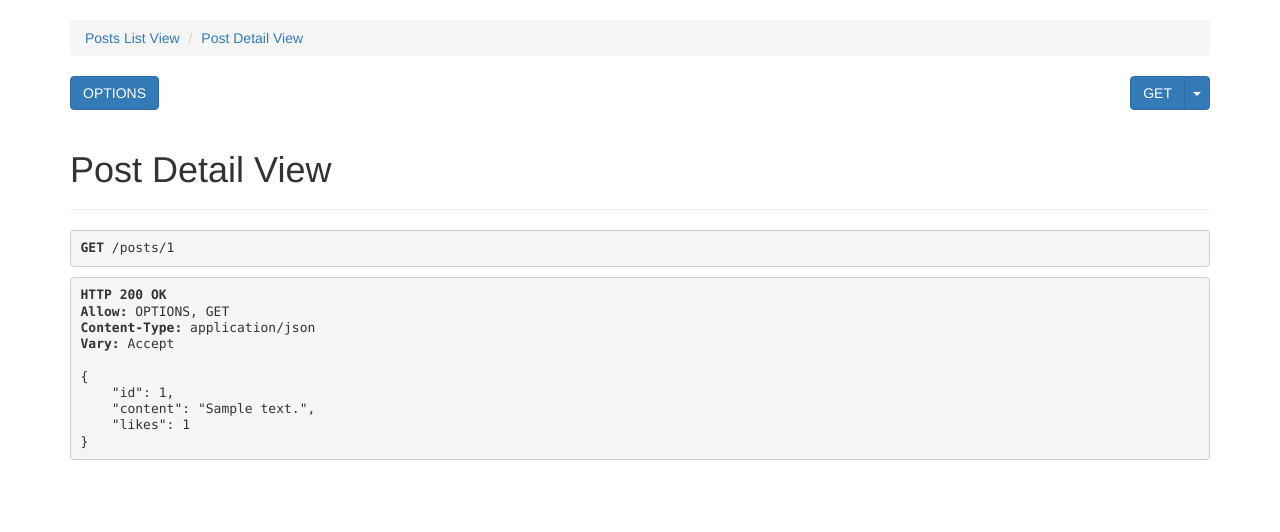
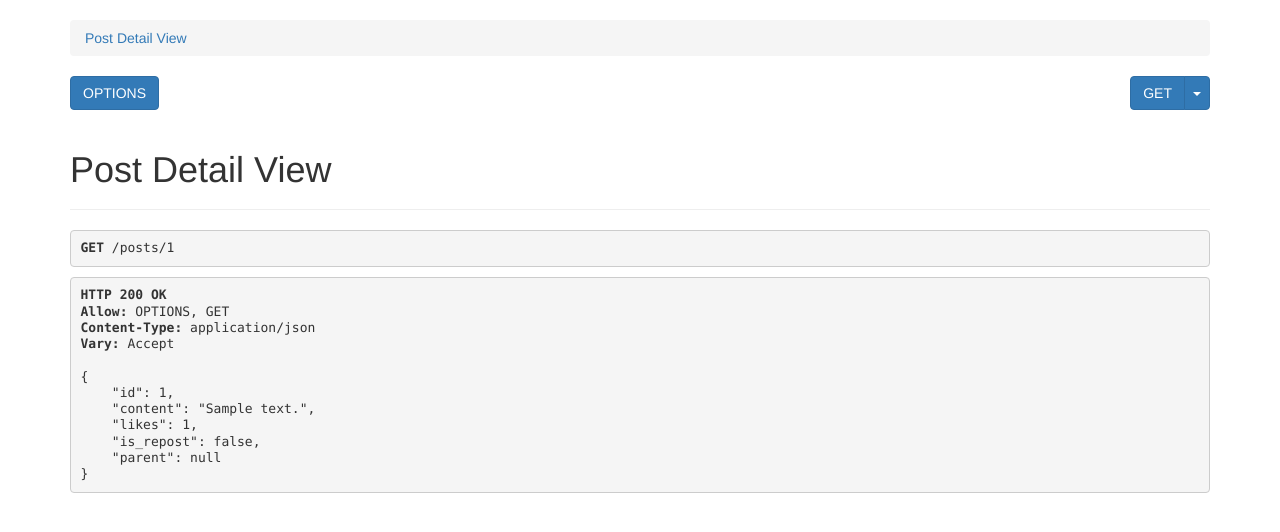
Before and after one commit to rock-fever/socioposts, a Django app: page /posts/1 in a window 1280 px wide. Shown: the part 51-583 px from the top of the page. Run offline with Django 3.2, Linux system fonts and the light colour scheme; tables that the repository leaves empty hold one stand-in row (values such as "Sample post"); parts of the project's set-up code (start-up, migrations or seed data) failed here and were passed over; some libraries are stand-ins or nearby versions.

Commit message:
starting..

```diff
--- a/posts/models.py
+++ b/posts/models.py
@@ -22,9 +22,6 @@ class Post(models.Model):
     class Meta:
         ordering = ['-id']
 
-    def serialize(self):
-        return {
-            "id": self.id,
-            "content": self.content,
-            "likes": random.randint(0,200)
-        }
+    @property
+    def is_repost(self):
+        return self.parent != None
--- a/posts/serializers.py
+++ b/posts/serializers.py
@@ -10,6 +10,7 @@ POST_ACTION_OPTIONS = settings.POST_ACTION_OPTIONS
 class PostActionSerializer(serializers.Serializer):
     id = serializers.IntegerField()
     action = serializers.CharField()
+    content = serializers.CharField(allow_blank=True, required=False)
 
     def validate_action(self, value):
         value = value.lower().strip()
@@ -17,8 +18,10 @@ class PostActionSerializer(serializers.Serializer):
             raise serializers.ValidationError("This is not a valid action fo posts")
         return value
 
-class PostSerializer(serializers.ModelSerializer):
+
+class PostCreateSerializer(serializers.ModelSerializer):
     likes = serializers.SerializerMethodField(read_only=True)
+
     class Meta:
         model = Post
         fields = ['id', 'content', 'likes']
@@ -28,3 +31,14 @@ class PostSerializer(serializers.ModelSerializer):
         if len(value) > MAX_POST_LENGTH:
             raise serializers.ValidationError("This post is too long")
         return value
+
+class PostSerializer(serializers.ModelSerializer):
+    likes = serializers.SerializerMethodField(read_only=True)
+    parent = PostCreateSerializer(read_only=True)
+
+    class Meta:
+        model = Post
+        fields = ['id', 'content', 'likes', 'is_repost', 'parent']
+
+    def get_likes(self, obj):
+        return obj.likes.count()
--- /dev/null
+++ b/posts/urls.py
@@ -0,0 +1,15 @@
+from django.urls import path
+from .views import (
+    post_detail_view,
+    posts_list_view,
+    post_create_view,
+    post_action_view,
+    post_delete_view
+    )
+urlpatterns = [
+    path('', posts_list_view),
+    path('action/', post_action_view),
+    path('create/', post_create_view),
+    path('<int:post_id>/', post_detail_view),
+    path('<int:post_id>/delete/', post_delete_view)
+]
--- a/posts/views.py
+++ b/posts/views.py
@@ -6,7 +6,7 @@ from rest_framework.response import Response
 from .models import Post
 from .forms import PostForm
 from django.conf import settings
-from .serializers import PostSerializer, PostActionSerializer
+from .serializers import PostSerializer, PostActionSerializer, PostCreateSerializer
 from rest_framework.decorators import api_view, authentication_classes, permission_classes
 from rest_framework.permissions import IsAuthenticated
 from rest_framework.authentication import SessionAuthentication
@@ -21,7 +21,7 @@ def home_view(request, *args, **kwargs):
 @permission_classes([IsAuthenticated])
 def post_create_view(request, *args, **kwargs):
     data = request.POST or None
-    serializer = PostSerializer(data=request.POST)
+    serializer = PostCreateSerializer(data=request.POST)
     if serializer.is_valid(raise_exception=True):
         serializer.save(user=request.user)
         return Response(serializer.data, status=201)
@@ -57,6 +57,7 @@ def post_action_view(request, *args, **kwargs):
         data = serializer.validated_data
         post_id = data.get("id")
         action = data.get("action")
+        content = data.get("content")
 
         qs = Post.objects.filter(id=post_id)
         if not qs.exists():
@@ -68,8 +69,10 @@ def post_action_view(request, *args, **kwargs):
             return Response(serializer.data, status = 200)
         elif action == "unlike":
             obj.likes.remove(request .user)
-        elif action == "retweet":
-            pass
+        elif action == "repost":
+            new_post = Post.objects.create(user=request.user, parent=obj, content=content)
+            serializer = PostSerializer(new_post)
+            return Response(serializer.data, status = 200)
     return Response({}, status = 200)
 
 
--- a/reunion/urls.py
+++ b/reunion/urls.py
@@ -14,19 +14,14 @@ Including another URLconf
     2. Add a URL to urlpatterns:  path('blog/', include('blog.urls'))
 """
 from django.contrib import admin
-from django.urls import path
+from django.urls import path, include
 from posts.views import (
-    home_view, post_detail_view, posts_list_view,
-    post_create_view,
-    post_action_view,
-    post_delete_view
+    home_view, post_detail_view
     )
+
 urlpatterns = [
     path('admin/', admin.site.urls),
     path('', home_view),
-    path('create-post', post_create_view),
-    path('posts', posts_list_view),
     path('posts/<int:post_id>', post_detail_view),
-    path('api/posts/action', post_action_view),
-    path('api/posts/<int:post_id>/delete', post_delete_view)
+    path("api/posts/", include('posts.urls'))
 ]
--- a/templates/pages/home.html
+++ b/templates/pages/home.html
@@ -155,7 +155,7 @@
 
     function RepostBtn(post){
         return "<button class='btn btn-outline-success btn-small' onclick=handlePostActionBtn(" +
-        post.id+","+ post.likes+",'unlike'"+")> Repost</button>"
+        post.id+","+ post.likes+",'repost'"+")> Repost</button>"
     }
 
     function UnLikeBtn(post){
```
Also changed, not shown: posts/migrations/0005_post_parent.py (added).
